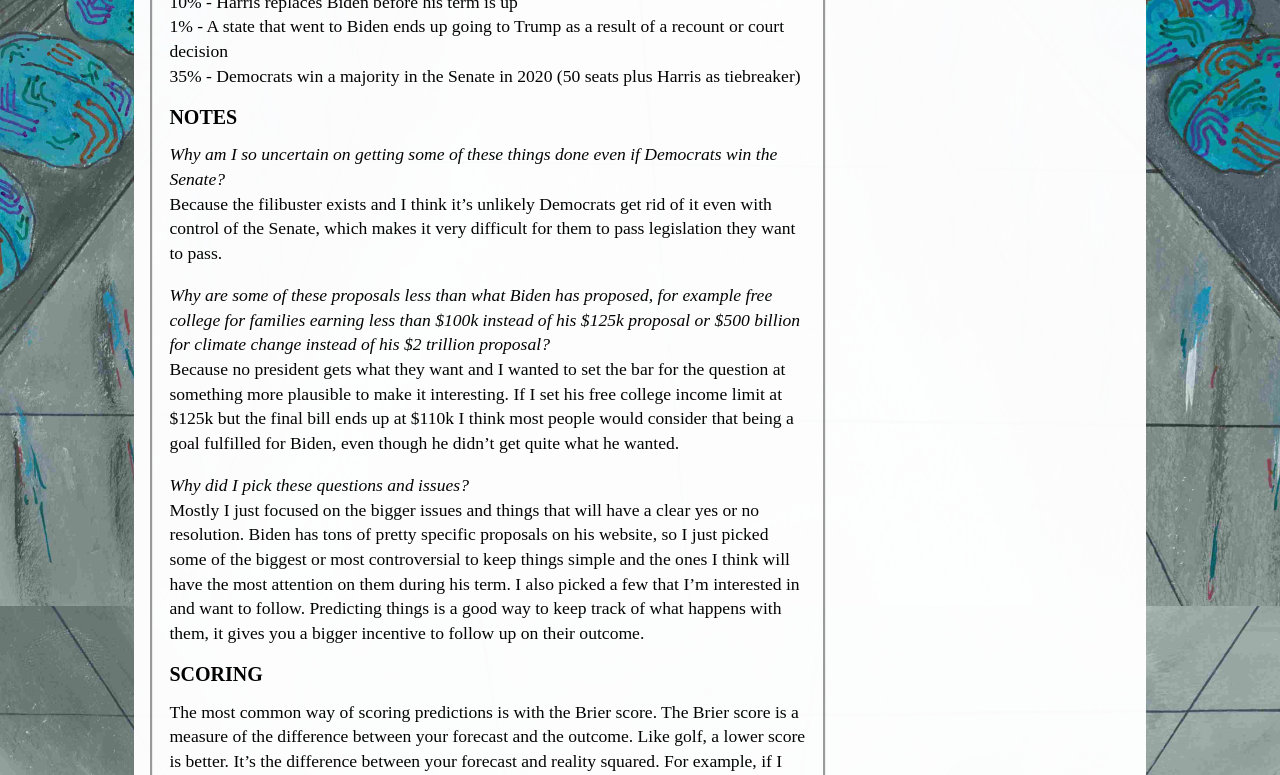
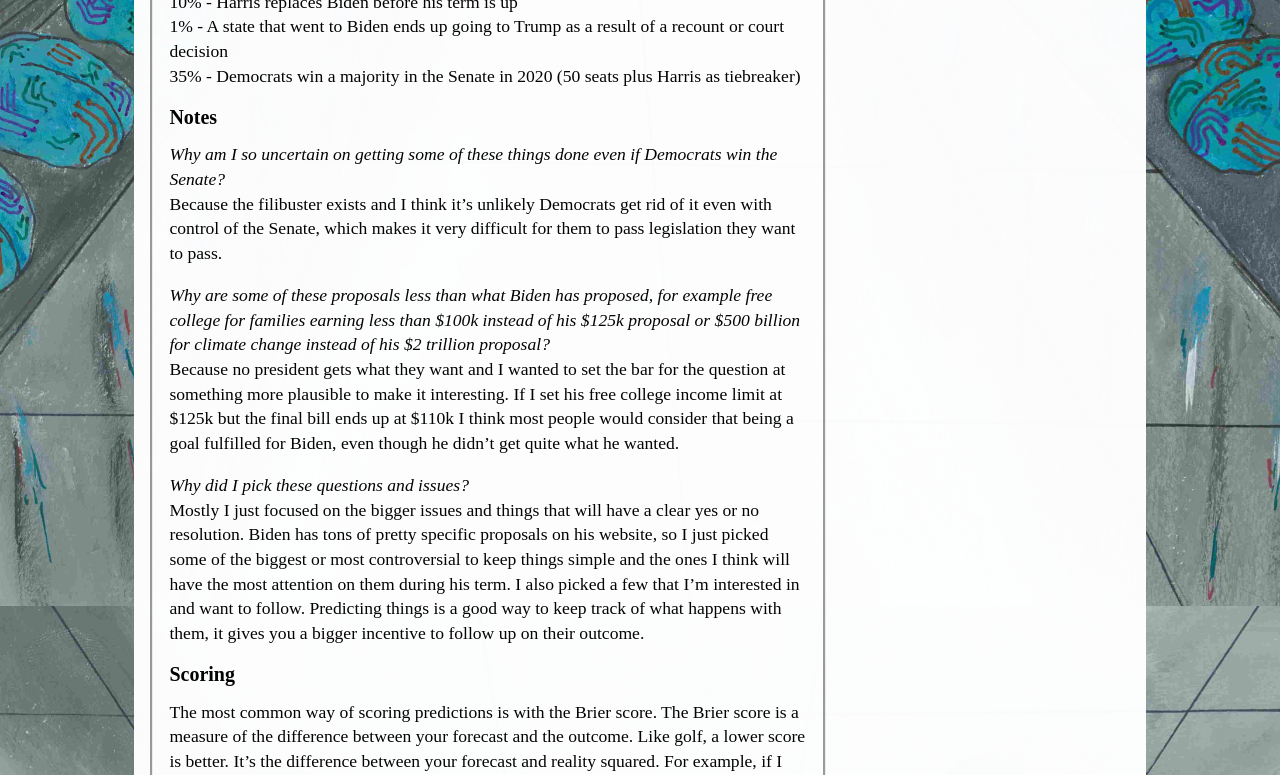
Before and after one commit to ryooan/ryooan.github.io, a Jekyll site: the page built from my_collections/_posts/2020-11-20-Predicting The Biden Presidency.md, in a window 1280 px wide and 1400 px high, scrolled down 3336 px. Shown: the part 154-929 px from the top of the window. Built offline with Jekyll 4.4.1, drawn with Linux system fonts in a browser that asks for light colours.

```diff
--- a/my_collections/_posts/2020-11-20-Predicting The Biden Presidency.md
+++ b/my_collections/_posts/2020-11-20-Predicting The Biden Presidency.md
@@ -90,7 +90,8 @@ No emoji means I'm not certain enough of his stance to say one way or the other.
 1% - A state that went to Biden ends up going to Trump as a result of a recount or court decision
 35% - Democrats win a majority in the Senate in 2020 (50 seats plus Harris as tiebreaker)
 
-<h1>NOTES</h1>
+<h1>Notes</h1>
+
 *Why am I so uncertain on getting some of these things done even if Democrats win the Senate?*
 Because the filibuster exists and I think it's unlikely Democrats get rid of it even with control of the Senate, which makes it very difficult for them to pass legislation they want to pass.
 
@@ -100,7 +101,8 @@ Because no president gets what they want and I wanted to set the bar for the que
 *Why did I pick these questions and issues?*
 Mostly I just focused on the bigger issues and things that will have a clear yes or no resolution. Biden has tons of pretty specific proposals on his website, so I just picked some of the biggest or most controversial to keep things simple and the ones I think will have the most attention on them during his term. I also picked a few that I'm interested in and want to follow. Predicting things is a good way to keep track of what happens with them, it gives you a bigger incentive to follow up on their outcome.
 
-<h1>SCORING</h1>
+<h1>Scoring</h1>
+
 The most common way of scoring predictions is with the Brier score. The Brier score is a measure of the difference between your forecast and the outcome. Like golf, a lower score is better. It's the difference between your forecast and reality squared. For example, if I predict a 70% chance that the sun rises tomorrow, and the sun does rise tomorrow, my Brier score would be (1 - 0.7)^2 + (0 - 0.3)^2 = 0.18. That equation represents my forecast of 70% that the sun rises minus the outcome of it rising (100%) plus my implied forecast of 30% that the sun doesn't rise minus the outcome of it not rising (0%). A perfect Brier score is zero. The worst Brier score is 2. The Brier score of guessing at random (50%) is 0.5, so to be better than random guessing your Brier score should be below 0.5.
 
 Note that there's another way to calculate the above Brier score which would be (1 - 0.7)^2 = 0.09. This method leaves out the implied 30% chance the other thing happens. Under this method random guessing equates to a Brier score of 0.25. I'm using the first method instead of this one just to be consistent with the way I'm used to seeing it.
```
